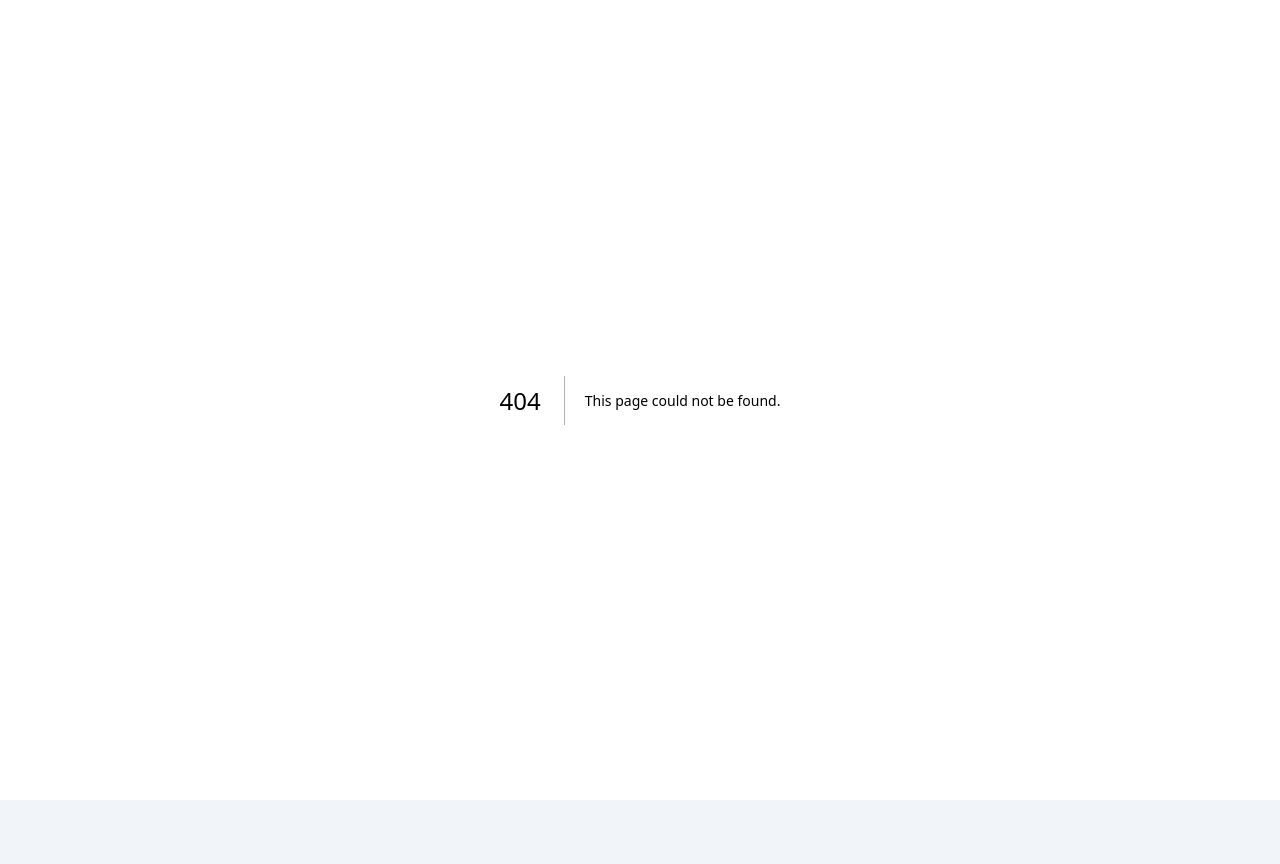
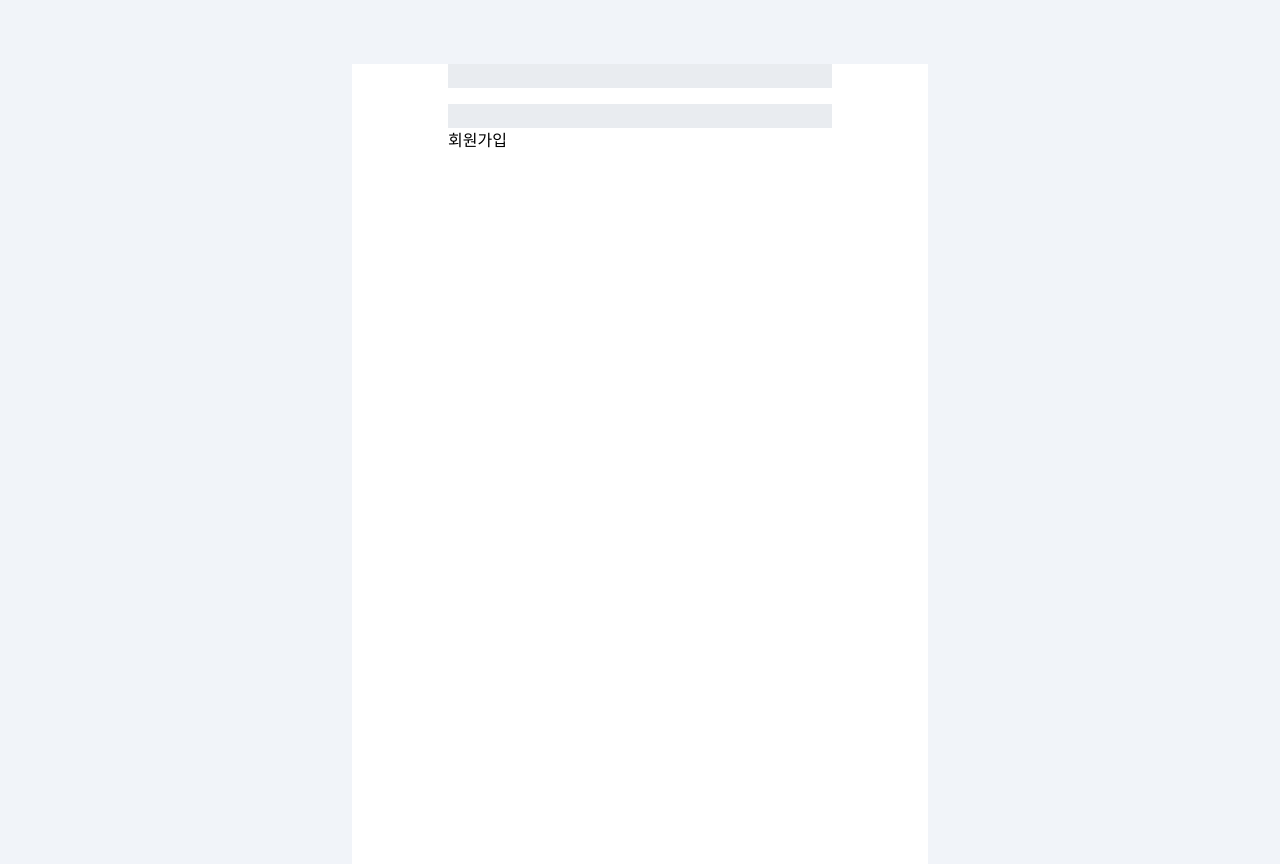
Before and after one commit to Pocket-PT/frontend-repo, a Next.js app: page /signup in a window 1280 px wide. Before the commit this address had no page. Before the commit the page ends 800 px from the top, so only its background shows below. Built offline with nearby package versions, Linux system fonts and the light colour scheme.

Commit message:
feat: 회원가입, 로그인 기능 구현 zerocho sleact local서버 이용

```diff
--- /dev/null
+++ b/src/app/login/page.tsx
@@ -0,0 +1,54 @@
+'use client';
+
+import useInput from '@/hooks/useInput';
+import { cls } from '@/utils/cls';
+import { use, useEffect, useState } from 'react';
+import { useForm } from 'react-hook-form';
+import axios from 'axios';
+import { useRouter } from 'next/navigation';
+
+const SignUpPage = () => {
+  const { register, handleSubmit, reset } = useForm();
+  const [email, onChangeEmail, setEmail] = useInput('');
+  const [password, onChangePassword, setPassword] = useInput('');
+  const router = useRouter();
+
+  const onValid = (e) => {
+    axios
+      .post(
+        'http://localhost:3095/api/users/login',
+        { email, password },
+        {
+          withCredentials: true,
+        },
+      )
+      .then((response) => {
+        console.log('success', response);
+        router.push('/');
+      })
+      .catch((error) => {
+        console.log('error', error.response);
+      });
+  };
+  return (
+    <div className="w-2/3 mx-auto mt-16">
+      <form onSubmit={handleSubmit(onValid)}>
+        <input
+          className="w-full mb-4 bg-lightGray"
+          type="email"
+          value={email}
+          onChange={onChangeEmail}
+        />
+        <input
+          className="w-full bg-lightGray"
+          type="password"
+          value={password}
+          onChange={onChangePassword}
+        />
+        <button type="submit">로그인</button>
+      </form>
+    </div>
+  );
+};
+
+export default SignUpPage;
--- /dev/null
+++ b/src/app/signup/page.tsx
@@ -0,0 +1,52 @@
+'use client';
+
+import useInput from '@/hooks/useInput';
+import { cls } from '@/utils/cls';
+import { use, useEffect, useState } from 'react';
+import { useForm } from 'react-hook-form';
+import axios from 'axios';
+
+const SignUpPage = () => {
+  const { register, handleSubmit, reset } = useForm();
+  const [email, onChangeEmail] = useInput('');
+  const [password, onChangePassword] = useInput('');
+  const nickname = 'test';
+
+  const onValid = (e) => {
+    console.log(email, password);
+    axios
+      .post('http://localhost:3095/api/users', {
+        email,
+        nickname,
+        password,
+      })
+      .then((response) => {
+        console.log(response);
+      })
+      .catch((error) => {
+        console.log(error.response);
+      })
+      .finally();
+  };
+  return (
+    <div className="w-2/3 mx-auto mt-16">
+      <form onSubmit={handleSubmit(onValid)}>
+        <input
+          className="w-full mb-4 bg-lightGray"
+          type="email"
+          value={email}
+          onChange={onChangeEmail}
+        />
+        <input
+          className="w-full bg-lightGray"
+          type="password"
+          value={password}
+          onChange={onChangePassword}
+        />
+        <button type="submit">회원가입</button>
+      </form>
+    </div>
+  );
+};
+
+export default SignUpPage;
--- /dev/null
+++ b/src/hooks/useInput.ts
@@ -0,0 +1,17 @@
+import { Dispatch, SetStateAction, useCallback, useState } from 'react';
+
+type ReturnTypes<T = any> = [T, (e: any) => void, Dispatch<SetStateAction<T>>];
+
+const useInput = <T = any>(initialData: T): ReturnTypes<T> => {
+  const [value, setValue] = useState(initialData);
+  const handler = useCallback(
+    (e: any) => {
+      setValue(e.target.value);
+    },
+    [value],
+  );
+
+  return [value, handler, setValue];
+};
+
+export default useInput;
```
